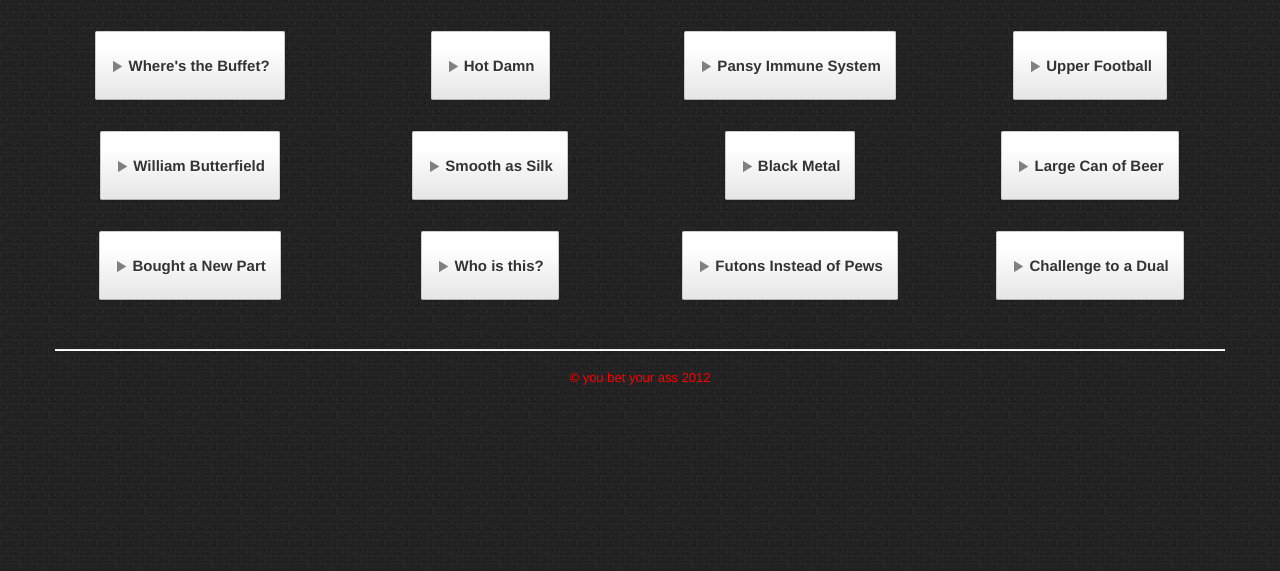
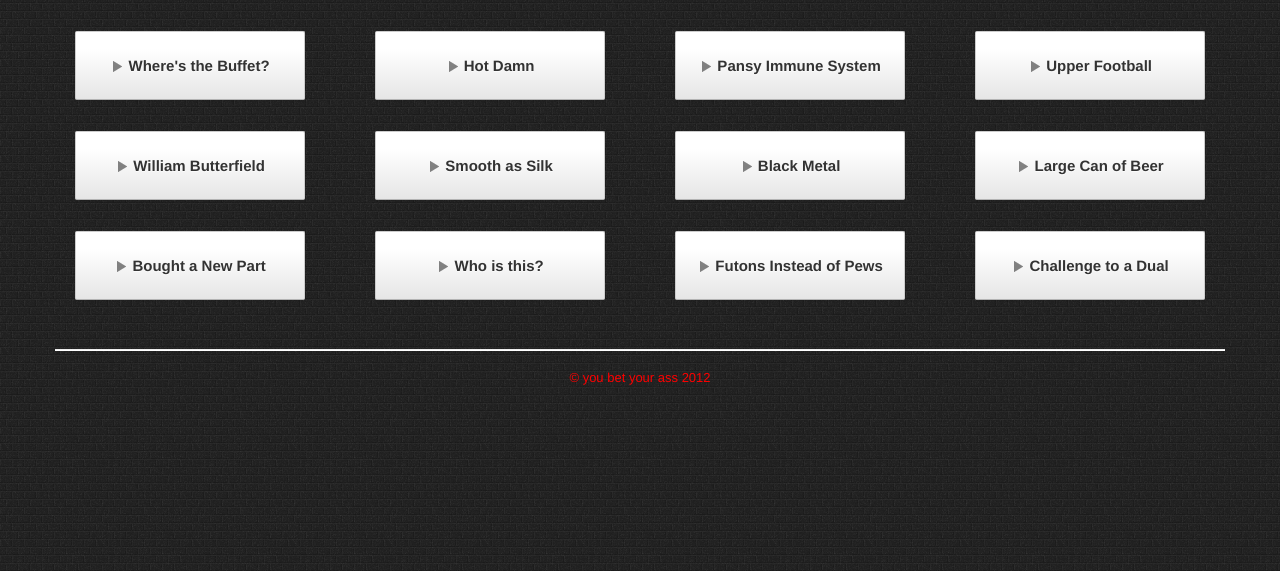
Before and after one commit to joefearnley/whatdavesaid, a plain HTML site: page index.html in a window 1280 px wide. Shown: the part 229-800 px from the top of the page. Drawn offline with nearby package versions, Linux system fonts and the light colour scheme.

Commit message:
Made button sizes the same

```diff
--- a/css/style.css
+++ b/css/style.css
@@ -27,3 +27,7 @@
   color: red;
   text-align: center;
 }
+
+.clip {
+  width: 200px;
+}
--- a/index.html
+++ b/index.html
@@ -51,46 +51,46 @@
     <!-- Example row of columns -->
     <div class="row">
       <div class="span3">
-        <p><a class="btn btn-default btn-large" href="#" id="wheres-the-buffet"><i class="icon-play"></i> Where's the Buffet?</a></p>
+        <p><a class="btn btn-default btn-large clip" href="#" id="wheres-the-buffet"><i class="icon-play"></i> Where's the Buffet?</a></p>
       </div>
       <div class="span3">
-        <p><a class="btn btn-default btn-large" href="#" id="hot-damn"><i class="icon-play"></i> Hot Damn</a></p>
+        <p><a class="btn btn-default btn-large clip" href="#" id="hot-damn"><i class="icon-play"></i> Hot Damn</a></p>
       </div>
       <div class="span3">
-        <p><a class="btn btn-default btn-large" href="#" id="pansy-immune-system"><i class="icon-play"></i> Pansy Immune System</a></p>
+        <p><a class="btn btn-default btn-large clip" href="#" id="pansy-immune-system"><i class="icon-play"></i> Pansy Immune System</a></p>
       </div>
       <div class="span3">
-        <p><a class="btn btn-default btn-large" href="#" id="upper-football"><i class="icon-play"></i> Upper Football</a></p>
+        <p><a class="btn btn-default btn-large clip" href="#" id="upper-football"><i class="icon-play"></i> Upper Football</a></p>
       </div>
     </div>
 
     <div class="row">
       <div class="span3">
-        <p><a class="btn btn-default btn-large" href="#" id="william-butterfield"><i class="icon-play"></i> William Butterfield</a></p>
+        <p><a class="btn btn-default btn-large clip" href="#" id="william-butterfield"><i class="icon-play"></i> William Butterfield</a></p>
       </div>
       <div class="span3">
-        <p><a class="btn btn-default btn-large" href="#" id="smooth-as-silk"><i class="icon-play"></i> Smooth as Silk</a></p>
+        <p><a class="btn btn-default btn-large clip" href="#" id="smooth-as-silk"><i class="icon-play"></i> Smooth as Silk</a></p>
       </div>
       <div class="span3">
-        <p><a class="btn btn-default btn-large" href="#" id="black-metal"><i class="icon-play"></i> Black Metal</a></p>
+        <p><a class="btn btn-default btn-large clip" href="#" id="black-metal"><i class="icon-play"></i> Black Metal</a></p>
       </div>
       <div class="span3">
-        <p><a class="btn btn-default btn-large" href="#" id="large-can-of-beer"><i class="icon-play"></i> Large Can of Beer</a></p>
+        <p><a class="btn btn-default btn-large clip" href="#" id="large-can-of-beer"><i class="icon-play"></i> Large Can of Beer</a></p>
       </div>
     </div>
 
     <div class="row">
       <div class="span3">
-        <p><a class="btn btn-default btn-large" href="#" id="bought-a-new-part"><i class="icon-play"></i> Bought a New Part</a></p>
+        <p><a class="btn btn-default btn-large clip" href="#" id="bought-a-new-part"><i class="icon-play"></i> Bought a New Part</a></p>
       </div>
       <div class="span3">
-        <p><a class="btn btn-default btn-large" href="#" id="who-is-this"><i class="icon-play"></i> Who is this?</a></p>
+        <p><a class="btn btn-default btn-large clip" href="#" id="who-is-this"><i class="icon-play"></i> Who is this?</a></p>
       </div>
       <div class="span3">
-        <p><a class="btn btn-default btn-large" href="#" id="futons-instead-of-pews"><i class="icon-play"></i> Futons Instead of Pews</a></p>
+        <p><a class="btn btn-default btn-large clip" href="#" id="futons-instead-of-pews"><i class="icon-play"></i> Futons Instead of Pews</a></p>
       </div>
       <div class="span3">
-        <p><a class="btn btn-default btn-large" href="#" id="challenge-to-a-duel"><i class="icon-play"></i> Challenge to a Dual</a></p>
+        <p><a class="btn btn-default btn-large clip" href="#" id="challenge-to-a-duel"><i class="icon-play"></i> Challenge to a Dual</a></p>
       </div>
     </div>
 
--- a/js/script.js
+++ b/js/script.js
@@ -2,7 +2,7 @@
  * Author: Joe Fearnley
  */
 $(document).ready(function() {
-  $(".btn").click(function() {
+  $(".clip").click(function() {
     var element = $(this);
     var icon = element.children("i");
     icon.removeClass("icon-play").addClass("icon-pause");
```
Also changed, not shown: 1 other file.
